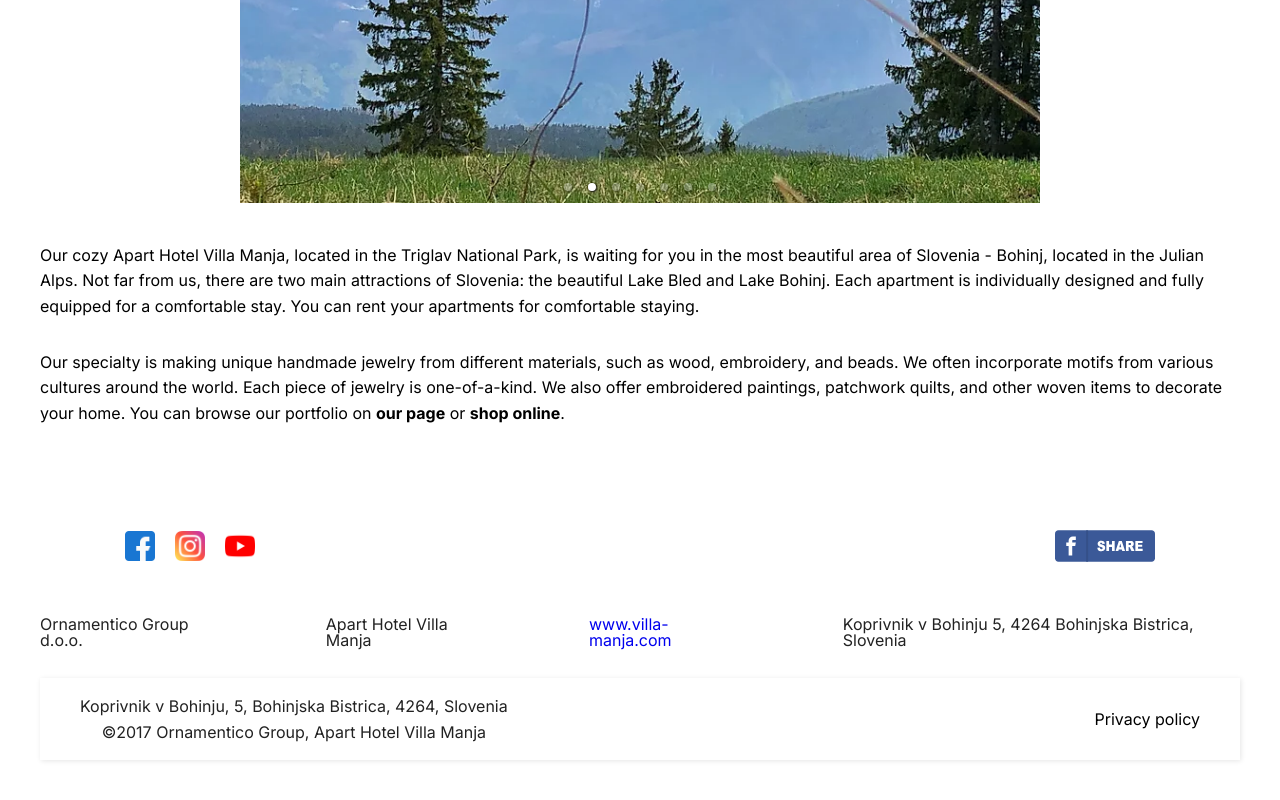
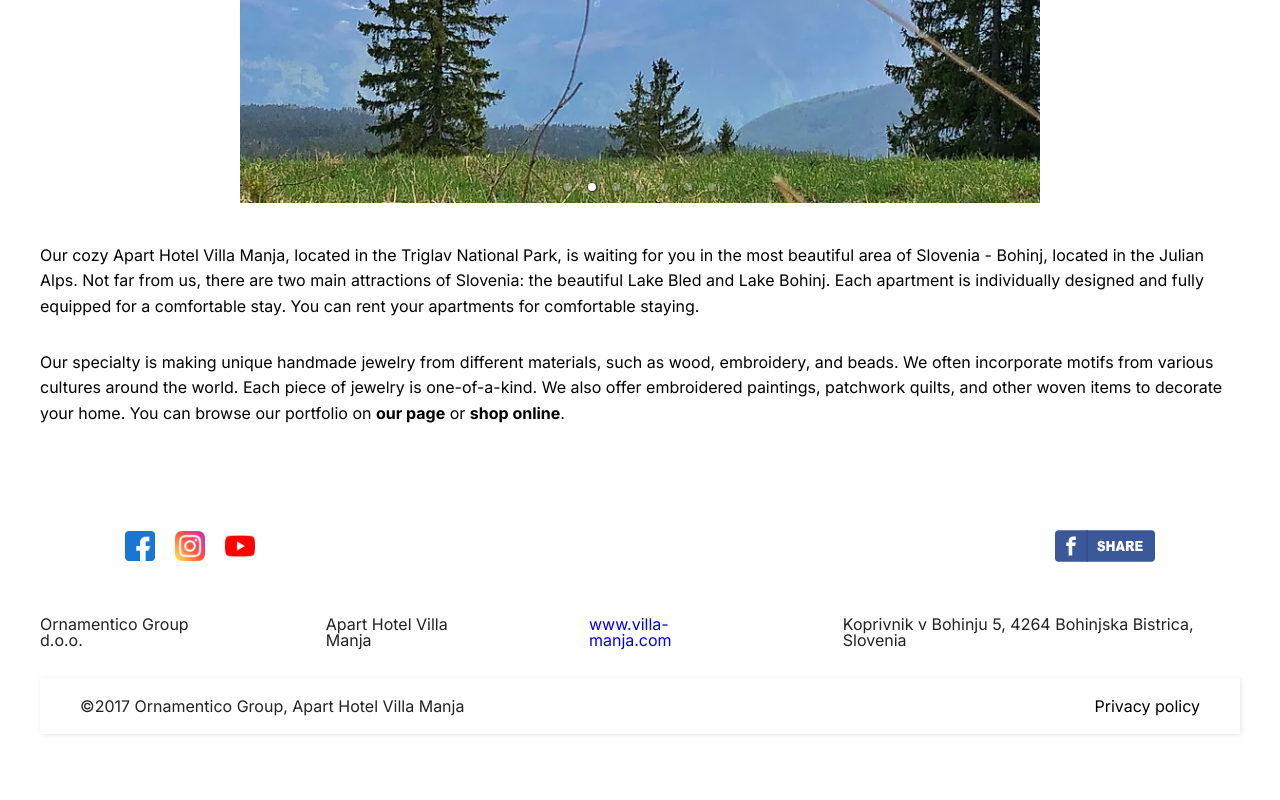
Before and after one commit to holus-bolus/ornamentico, a Next.js app: page / in a window 1280 px wide. Shown: the part 700-1500 px from the top of the page. After the commit the page ends 1474 px from the top, so only its background shows below. Built offline with nearby package versions, Linux system fonts and the light colour scheme.

Commit message:
Changed the footer

```diff
--- a/src/components/Footer/Footer.tsx
+++ b/src/components/Footer/Footer.tsx
@@ -36,8 +36,6 @@ const Footer = () => {
                 </div>
                 <div className='footer__policy'>
                     <div className='footer__policy-address'>
-                        <a className='footer__policy-desc'>Koprivnik v Bohinju, 5, Bohinjska Bistrica, 4264,
-                            Slovenia</a>
                         <p className='footer__policy-year'>©2017 Ornamentico Group, Apart Hotel Villa Manja</p>
                     </div>
                     <a href='#' className='footer__policy-page-link'>
```
